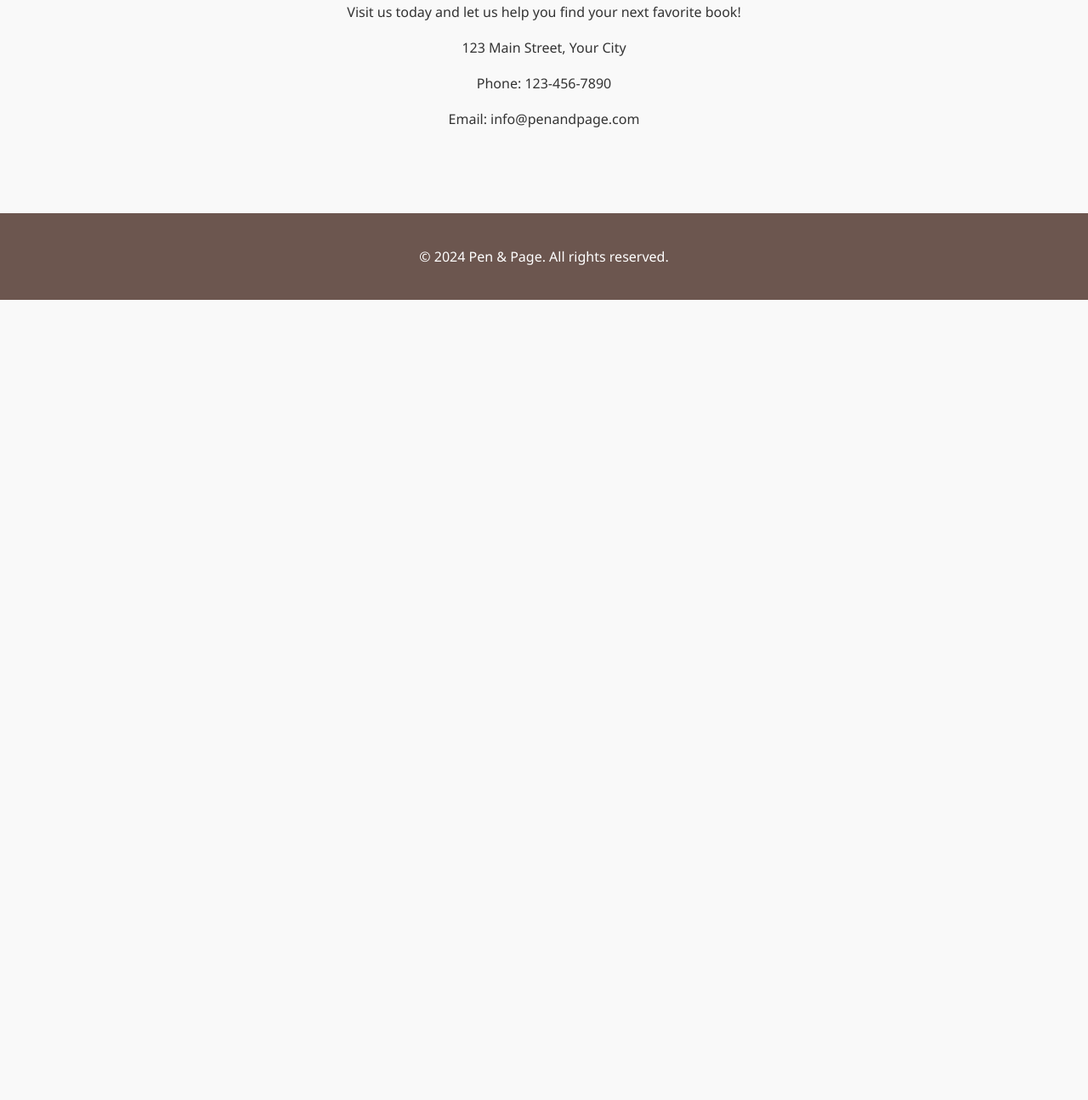
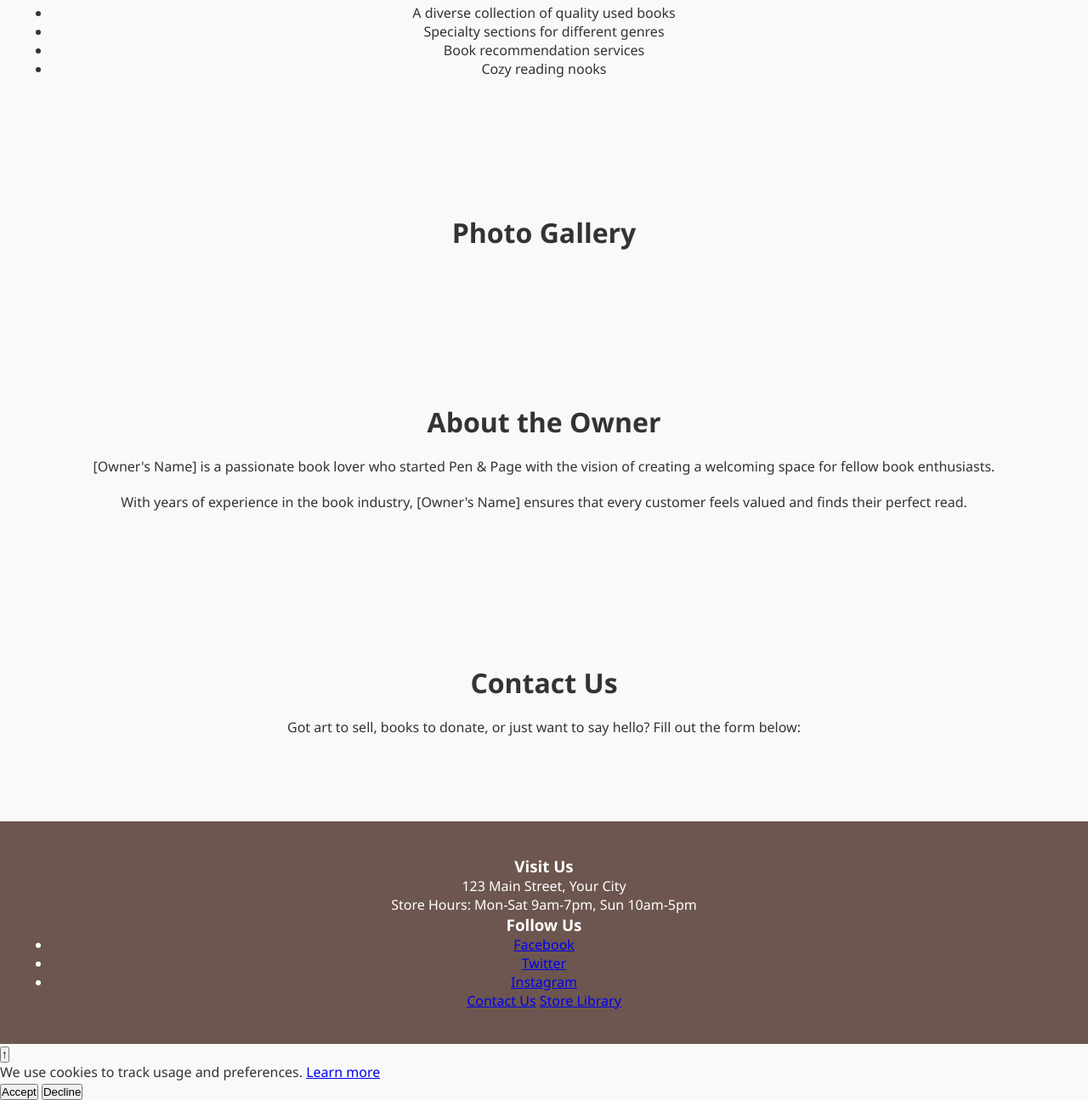
Before and after one commit to MrAshCreates/PenandPage, a plain HTML site: page index.html in a window 1280 px wide. Shown: the part 1119-2414 px from the top of the page at 85% size. Before the commit the page ends 1472 px from the top, so only its background shows below. Drawn offline with Linux system fonts and the light colour scheme.

Commit message:
Update index.html

```diff
--- a/index.html
+++ b/index.html
@@ -9,10 +9,27 @@
 <body>
     <header>
         <div class="container">
-            <h1>Welcome to Pen & Page</h1>
-            <p>Your cozy destination for pre-loved books</p>
+            <div class="logo">
+                <img src="assets/logo.png" alt="Pen & Page Logo">
+                <h1>Pen & Page</h1>
+            </div>
+            <nav>
+                <ul>
+                    <li><a href="#about">About</a></li>
+                    <li><a href="#services">Services</a></li>
+                    <li><a href="#gallery">Gallery</a></li>
+                    <li><a href="#contact">Contact</a></li>
+                    <li><a href="#library">Library</a></li>
+                </ul>
+            </nav>
         </div>
     </header>
+
+    <section id="announcement">
+        <div class="container">
+            <p>Announcements: We are hosting a book signing event next Saturday! Don't miss it!</p>
+        </div>
+    </section>
 
     <section id="about">
         <div class="container">
@@ -35,21 +52,60 @@
         </div>
     </section>
 
+    <section id="gallery">
+        <div class="container">
+            <h2>Photo Gallery</h2>
+            <!-- Add photo gallery here -->
+        </div>
+    </section>
+
+    <section id="owner">
+        <div class="container">
+            <h2>About the Owner</h2>
+            <p>[Owner's Name] is a passionate book lover who started Pen & Page with the vision of creating a welcoming space for fellow book enthusiasts.</p>
+            <p>With years of experience in the book industry, [Owner's Name] ensures that every customer feels valued and finds their perfect read.</p>
+        </div>
+    </section>
+
     <section id="contact">
         <div class="container">
             <h2>Contact Us</h2>
-            <p>Visit us today and let us help you find your next favorite book!</p>
-            <p>123 Main Street, Your City</p>
-            <p>Phone: 123-456-7890</p>
-            <p>Email: info@penandpage.com</p>
+            <p>Got art to sell, books to donate, or just want to say hello? Fill out the form below:</p>
+            <!-- Add contact form here -->
         </div>
     </section>
 
     <footer>
         <div class="container">
-            <p>&copy; 2024 Pen & Page. All rights reserved.</p>
+            <div class="footer-content">
+                <div class="footer-info">
+                    <h3>Visit Us</h3>
+                    <p>123 Main Street, Your City</p>
+                    <p>Store Hours: Mon-Sat 9am-7pm, Sun 10am-5pm</p>
+                </div>
+                <div class="footer-social">
+                    <h3>Follow Us</h3>
+                    <ul>
+                        <li><a href="#">Facebook</a></li>
+                        <li><a href="#">Twitter</a></li>
+                        <li><a href="#">Instagram</a></li>
+                    </ul>
+                </div>
+                <div class="footer-buttons">
+                    <a href="#contact" class="contact-button">Contact Us</a>
+                    <a href="#" class="library-button">Store Library</a>
+                </div>
+            </div>
         </div>
     </footer>
+
+    <button id="back-to-top" title="Go to top">&#8593;</button>
+
+    <div id="cookie-consent" class="cookie-consent">
+        <p>We use cookies to track usage and preferences. <a href="#">Learn more</a></p>
+        <button id="accept-cookies">Accept</button>
+        <button id="decline-cookies">Decline</button>
+    </div>
 
     <script src="script.js"></script>
 </body>
```
